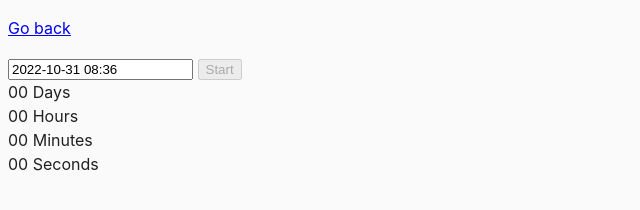
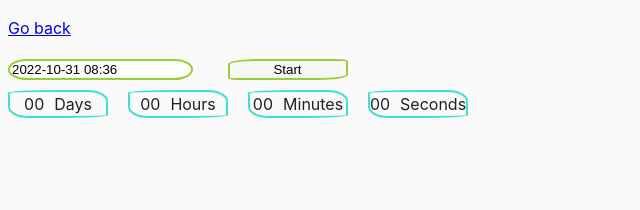
Before and after one commit to DimaKrupenko/goit-js-hw-09, a website built with Parcel: page src/02-timer.html in a window 1280 px wide. Shown: the whole page, without its empty margins (0-640 px from the left). Built offline with nearby package versions, Linux system fonts and the light colour scheme.

Commit message:
обновил

```diff
--- a/src/css/common.css
+++ b/src/css/common.css
@@ -16,3 +16,34 @@ img {
   display: block;
   max-width: 100%;
 }
+
+.timer {
+  display: flex;
+  gap: 20px;
+}
+
+.field {
+  display: flex;
+  border-radius: 50% 20% / 10% 40%;
+  border: 2px solid turquoise;
+  width: 100px;
+  justify-content: center;
+  margin-top: 10px;
+}
+
+.value {
+  margin-right: 10px;
+}
+
+.flatpickr-input {
+  border: 2px solid yellowgreen;
+  border-radius: 10% / 50%;
+  margin-right: 30px;
+}
+
+button {
+  border: 2px solid yellowgreen;
+  border-radius: 25% 10%;
+  width: 120px;
+  color: black;
+}
```
